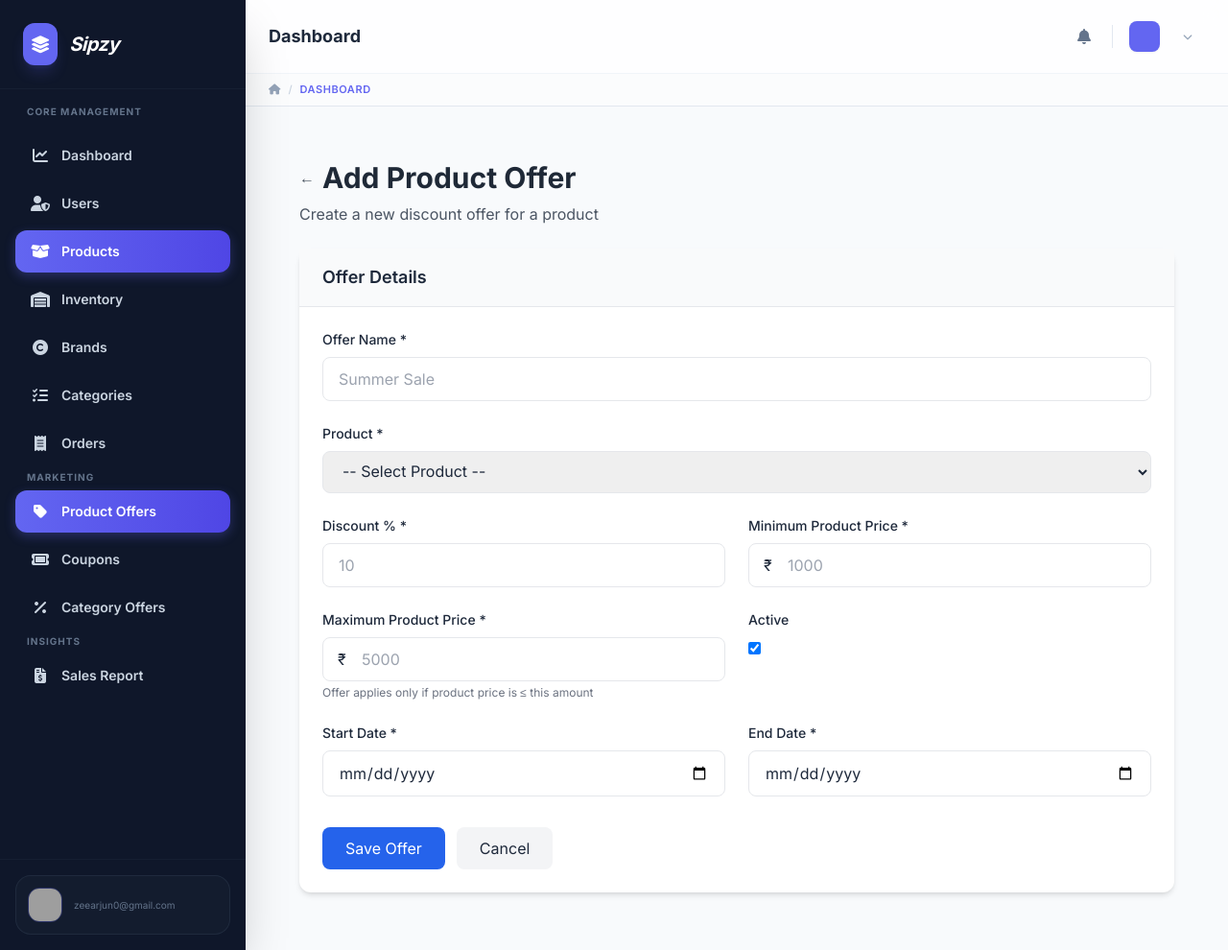
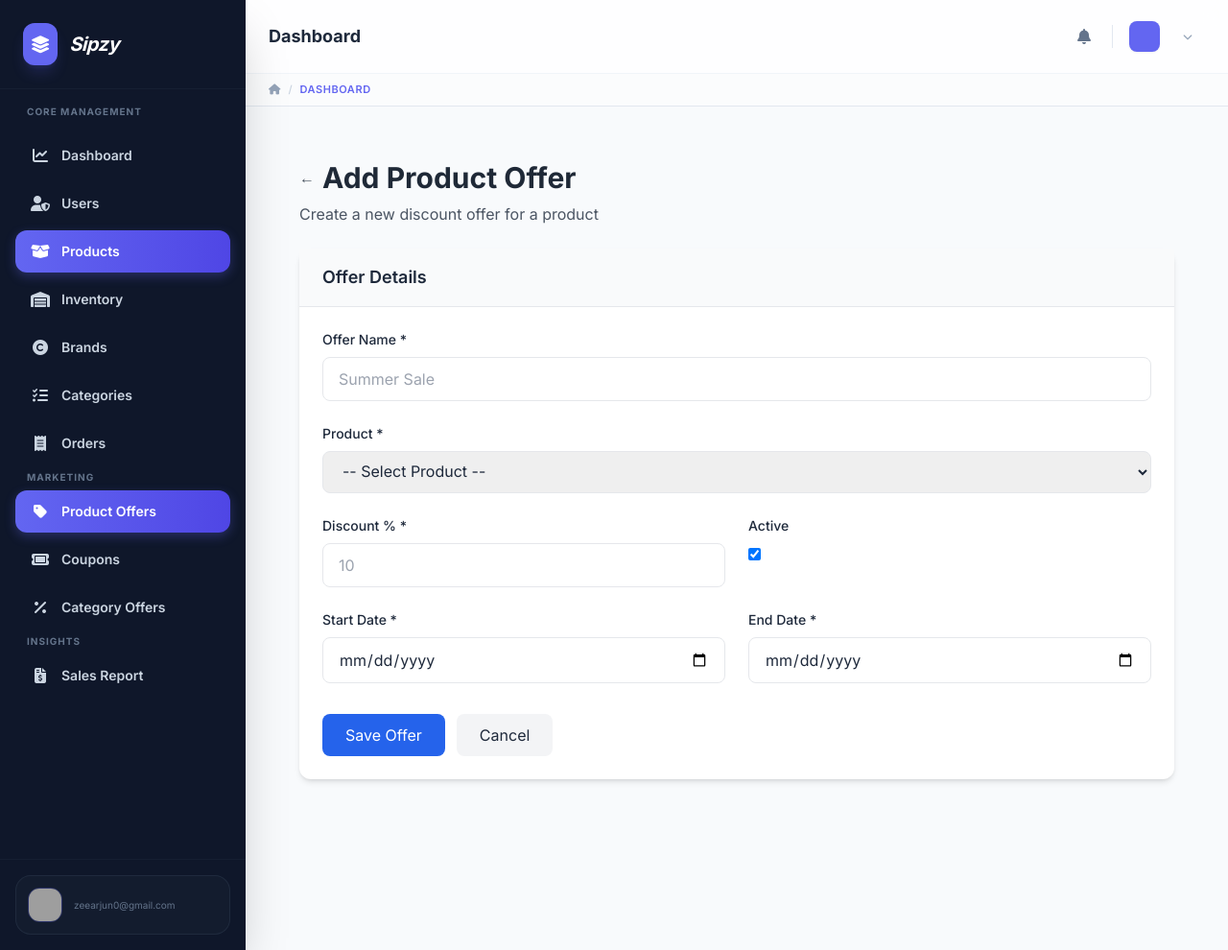
Before and after one commit to arjunj20/sipzy_project, a Django app: page /offers/admin-product-offer/ in a window 1280 px wide. Shown: the whole page at 96% size. Run offline with Django 5.2, Linux system fonts and the light colour scheme; a user stored in the database is signed in; data comes from the database, SQL or seed files in the repository; some libraries are stand-ins or nearby versions; grey boxes are pictures that could not be loaded.

Commit message:
fix: fixed bug in the productoffer

```diff
--- a/cart/templates/cart_page.html
+++ b/cart/templates/cart_page.html
@@ -98,7 +98,7 @@
 
                                         <div class="mt-2 sm:mt-0">
                                             <span class="unit-price hidden">{{ item.unit_price }}</span>
-                                            <span class="item-total-display text-lg font-bold">
+                                            <span class="item-total-display text-lg font-bold" hidden>
                                                 ₹{{ item.total_price }}
                                             </span>
                                         </div>
--- a/offers/templates/add_product_offer.html
+++ b/offers/templates/add_product_offer.html
@@ -96,31 +96,7 @@
                 </div>
 
                 <!-- Minimum Price -->
-                <div>
-                    <label class="block text-sm font-medium mb-2">Minimum Product Price *</label>
-                    <div class="relative">
-                        <span class="absolute left-4 top-1/2 -translate-y-1/2">₹</span>
-                        <input type="number" name="min_product_price"
-                               value="{{ request.POST.min_product_price|default:'' }}"
-                               class="w-full pl-10 px-4 py-2.5 border rounded-lg"
-                               placeholder="1000" required>
-                    </div>
-                </div>
 
-                <!-- Maximum Price (NEW FIELD) -->
-                <div>
-                    <label class="block text-sm font-medium mb-2">Maximum Product Price *</label>
-                    <div class="relative">
-                        <span class="absolute left-4 top-1/2 -translate-y-1/2">₹</span>
-                        <input type="number" name="max_product_price"
-                               value="{{ request.POST.max_product_price|default:'' }}"
-                               class="w-full pl-10 px-4 py-2.5 border rounded-lg"
-                               placeholder="5000" required>
-                    </div>
-                    <p class="text-xs text-gray-500 mt-1">
-                        Offer applies only if product price is ≤ this amount
-                    </p>
-                </div>
 
                 <!-- Status -->
                 <div>
--- a/offers/views.py
+++ b/offers/views.py
@@ -15,6 +15,8 @@ def offer_list(request):
     offers = paginator.get_page(page_number)
     return render(request, "offer_list.html",{"offers": offers})
 
+
+
 def add_product_offer(request):
 
     if not request.user.is_authenticated or not request.user.is_superuser:
@@ -27,8 +29,6 @@ def add_product_offer(request):
         product_id = request.POST.get("product")
         offer_name = request.POST.get("offer_name")
         discount_percent_raw = request.POST.get("discount_percent")
-        min_product_price_raw = request.POST.get("min_product_price")
-        max_product_price_raw = request.POST.get("max_product_price")
         start_date = request.POST.get("start_date")
         end_date = request.POST.get("end_date")
         is_active = True if request.POST.get("is_active") else False
@@ -37,8 +37,6 @@ def add_product_offer(request):
             "product": product_id,
             "offer_name": offer_name,
             "discount_percent": discount_percent_raw,
-            "min_product_price": min_product_price_raw,
-            "max_product_price": max_product_price_raw,
             "start_date": start_date,
             "end_date": end_date,
         }
@@ -60,8 +58,6 @@ def add_product_offer(request):
                 product=product,
                 offer_name=offer_name,
                 discount_percent=int(discount_percent_raw),
-                min_product_price=int(min_product_price_raw),
-                max_product_price=int(max_product_price_raw),
                 start_date=start_date,
                 end_date=end_date,
                 is_active=is_active
@@ -74,7 +70,7 @@ def add_product_offer(request):
         except Products.DoesNotExist:
             errors["product"] = "Invalid product selected"
         except ValueError:
-            errors["number"] = "Discount and prices must be valid numbers"
+            errors["discount_percent"] = "Discount must be a valid number"
         except ValidationError as e:
             errors["validation"] = e.messages
         except Exception:
@@ -94,8 +90,6 @@ def edit_product_offer(request, uuid):
     if request.method == "POST":
         offer_name = request.POST.get("offer_name")
         discount_percent_raw = request.POST.get("discount_percent")
-        min_product_price_raw = request.POST.get("min_product_price")
-        max_product_price_raw = request.POST.get("max_product_price")
         start_date = request.POST.get("start_date")
         end_date = request.POST.get("end_date")
         is_active = True if request.POST.get("is_active") else False
@@ -103,8 +97,6 @@ def edit_product_offer(request, uuid):
         required_fields = {
             "offer_name": offer_name,
             "discount_percent": discount_percent_raw,
-            "min_product_price": min_product_price_raw,
-            "max_product_price": max_product_price_raw,
             "start_date": start_date,
             "end_date": end_date,
         }
@@ -122,8 +114,6 @@ def edit_product_offer(request, uuid):
         try:
             prod.offer_name = offer_name
             prod.discount_percent = int(discount_percent_raw)
-            prod.min_product_price = int(min_product_price_raw)
-            prod.max_product_price = int(max_product_price_raw)
             prod.start_date = start_date
             prod.end_date = end_date
             prod.is_active = is_active
@@ -133,7 +123,7 @@ def edit_product_offer(request, uuid):
             return redirect("offer_list")
 
         except ValueError:
-            errors["number"] = "Discount and prices must be valid numbers"
+            errors["discount_percent"] = "Discount must be a valid number"
         except ValidationError as e:
             errors["validation"] = e.messages
         except Exception:
@@ -143,7 +133,6 @@ def edit_product_offer(request, uuid):
         "offer": prod,
         "errors": errors
     })
-
 
 def deactivate_product_offer(request, uuid):
     if not request.user.is_authenticated or not request.user.is_superuser:
```
Also changed, not shown: adminpanel/views.py (+4 -3 lines), offers/models.py (+0 -12 lines), offers/templates/edit_category_offer.html (+0 -25 lines), offers/templates/offer_list.html (+0 -12 lines), adminpanel/admin_base.html (deleted), offers/migrations/0008_remove_productoffer_max_product_price_and_more.py (added).
